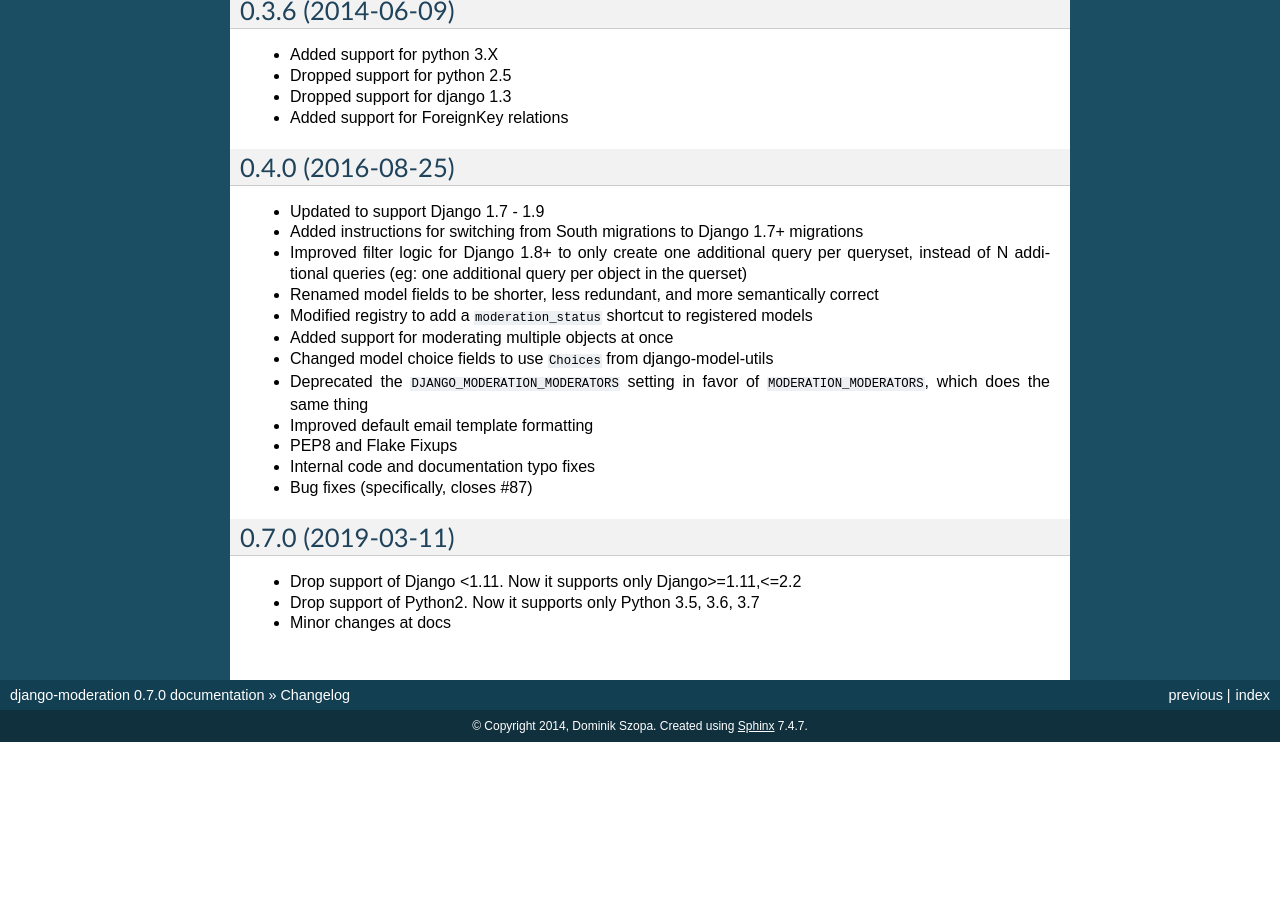
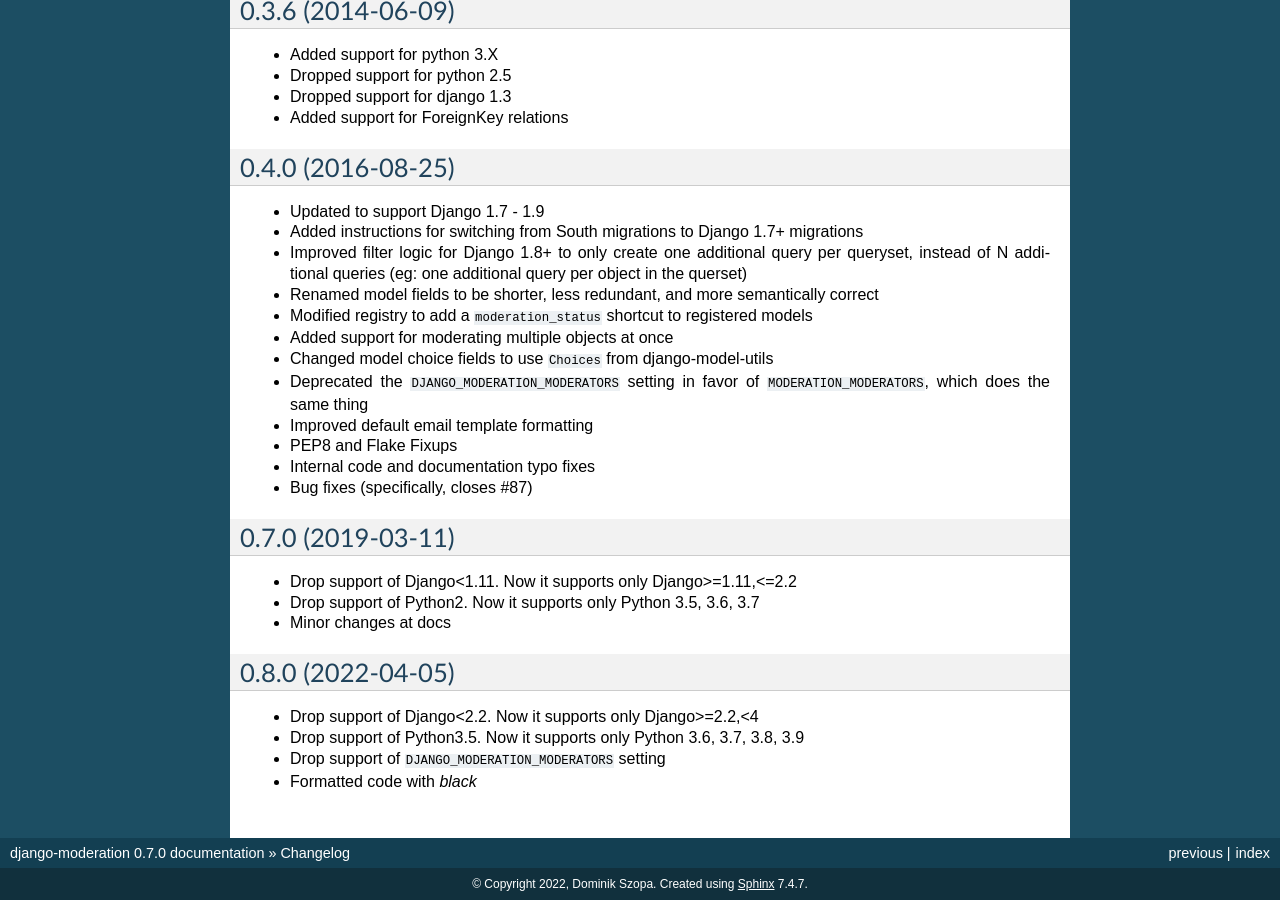
Before and after one commit to dominno/django-moderation, a Sphinx documentation site: the page built from docs/history.rst, in a window 1280 px wide and 900 px high, scrolled down 1967 px. Built offline with Sphinx 7.4.7, drawn with Linux system fonts in a browser that asks for light colours; before the commit the page ends 2709 px from its top, so only the background shows below that.

Commit message:
fix(release): Minor changes before release 0.8.0

```diff
--- a/docs/advanced_options.rst
+++ b/docs/advanced_options.rst
@@ -270,8 +270,5 @@
 Settings
 --------
 
-``DJANGO_MODERATION_MODERATORS``
-    This option is deprecated in favor of ``MODERATION_MODERATORS``.
-
 ``MODERATION_MODERATORS``
     Tuple of moderators' email addresses to which notifications will be sent.
--- a/docs/conf.py
+++ b/docs/conf.py
@@ -46,8 +46,8 @@
 master_doc = 'index'
 
 # General information about the project.
-project = u'django-moderation'
-copyright = u'2014, Dominik Szopa'
+project = 'django-moderation'
+copyright = '2022, Dominik Szopa'
 
 # The version info for the project you're documenting, acts as replacement for
 # |version| and |release|, also used in various other places throughout the
@@ -200,8 +200,8 @@
     (
         'index',
         'django-moderation.tex',
-        u'django-moderation Documentation',
-        u'Dominik Szopa',
+        'django-moderation Documentation',
+        'Dominik Szopa',
         'manual',
     ),
 ]
@@ -235,8 +235,8 @@
     (
         'index',
         'django-moderation',
-        u'django-moderation Documentation',
-        [u'Dominik Szopa'],
+        'django-moderation Documentation',
+        ['Dominik Szopa'],
         1,
     )
 ]
@@ -254,8 +254,8 @@
     (
         'index',
         'django-moderation',
-        u'django-moderation Documentation',
-        u'Dominik Szopa',
+        'django-moderation Documentation',
+        'Dominik Szopa',
         'django-moderation',
         'One line description of project.',
         'Miscellaneous',
--- a/docs/history.rst
+++ b/docs/history.rst
@@ -99,6 +99,15 @@
 0.7.0 (2019-03-11)
 ------------------
 
-- Drop support of Django <1.11. Now it supports only Django>=1.11,<=2.2
+- Drop support of Django<1.11. Now it supports only Django>=1.11,<=2.2
 - Drop support of Python2. Now it supports only Python 3.5, 3.6, 3.7
 - Minor changes at docs
+
+
+0.8.0 (2022-04-05)
+------------------
+
+- Drop support of Django<2.2. Now it supports only Django>=2.2,<4
+- Drop support of Python3.5. Now it supports only Python 3.6, 3.7, 3.8, 3.9
+- Drop support of ``DJANGO_MODERATION_MODERATORS`` setting
+- Formatted code with `black`
--- a/setup.py
+++ b/setup.py
@@ -6,14 +6,14 @@
 
 tests_require = [
     'unittest2py3k',
-    'django>=1.11',
+    'django>=2.2,<4.0',
     'django-webtest',
     'webtest',
     'mock',
     'pillow',
 ]
 
-install_requires = ['django>=1.11,<4', 'django-model-utils']
+install_requires = ['django>=2.2,<4.0', 'django-model-utils']
 
 setup(
     name='django-moderation',
@@ -29,7 +29,6 @@
         'License :: OSI Approved :: BSD License',
         'Operating System :: OS Independent',
         'Programming Language :: Python :: 3',
-        'Programming Language :: Python :: 3.5',
         'Programming Language :: Python :: 3.6',
         'Programming Language :: Python :: 3.7',
         'Programming Language :: Python :: 3.8',
```
Also changed, not shown: README.rst (+5 -5 lines), .travis.yml, 6 other files.
